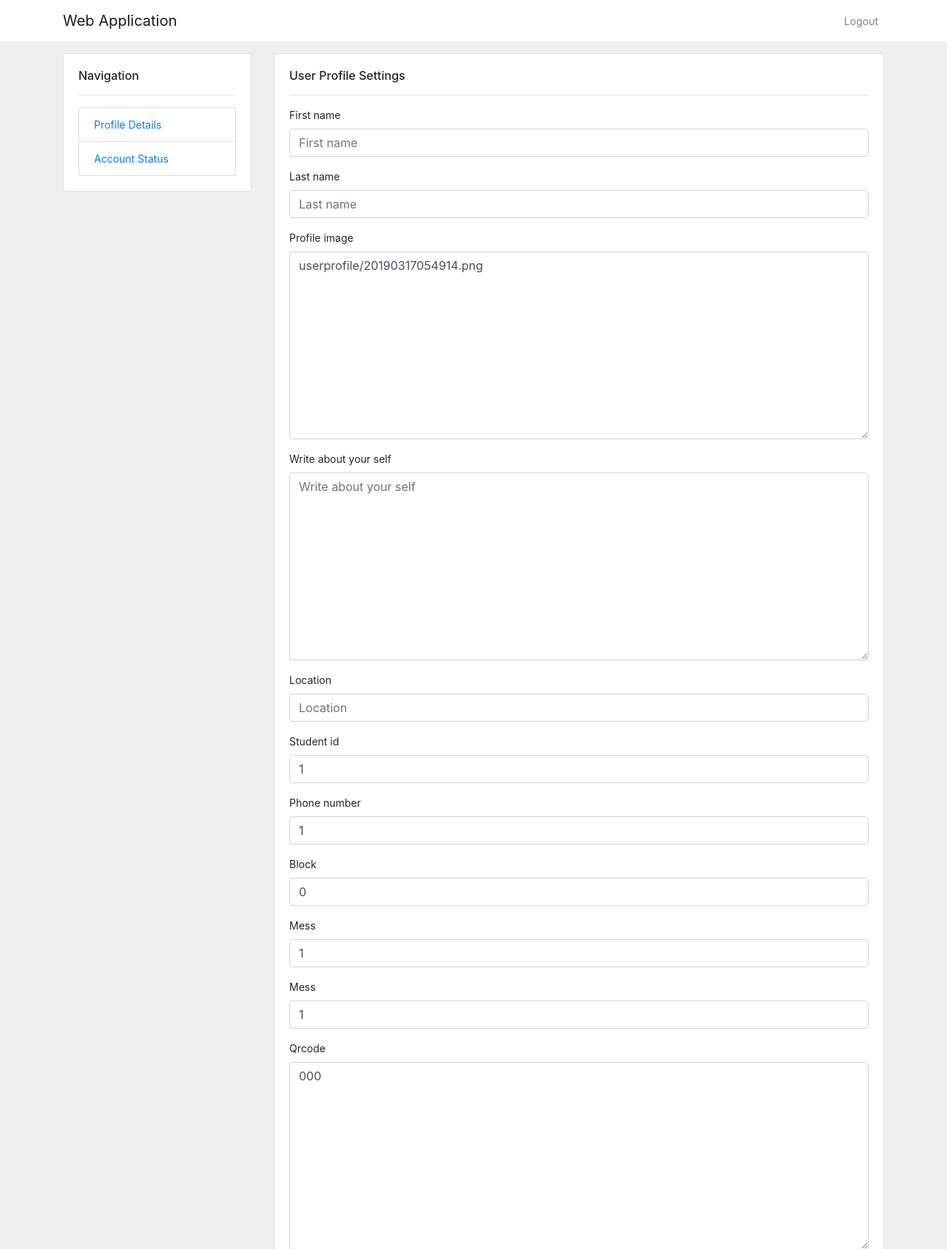
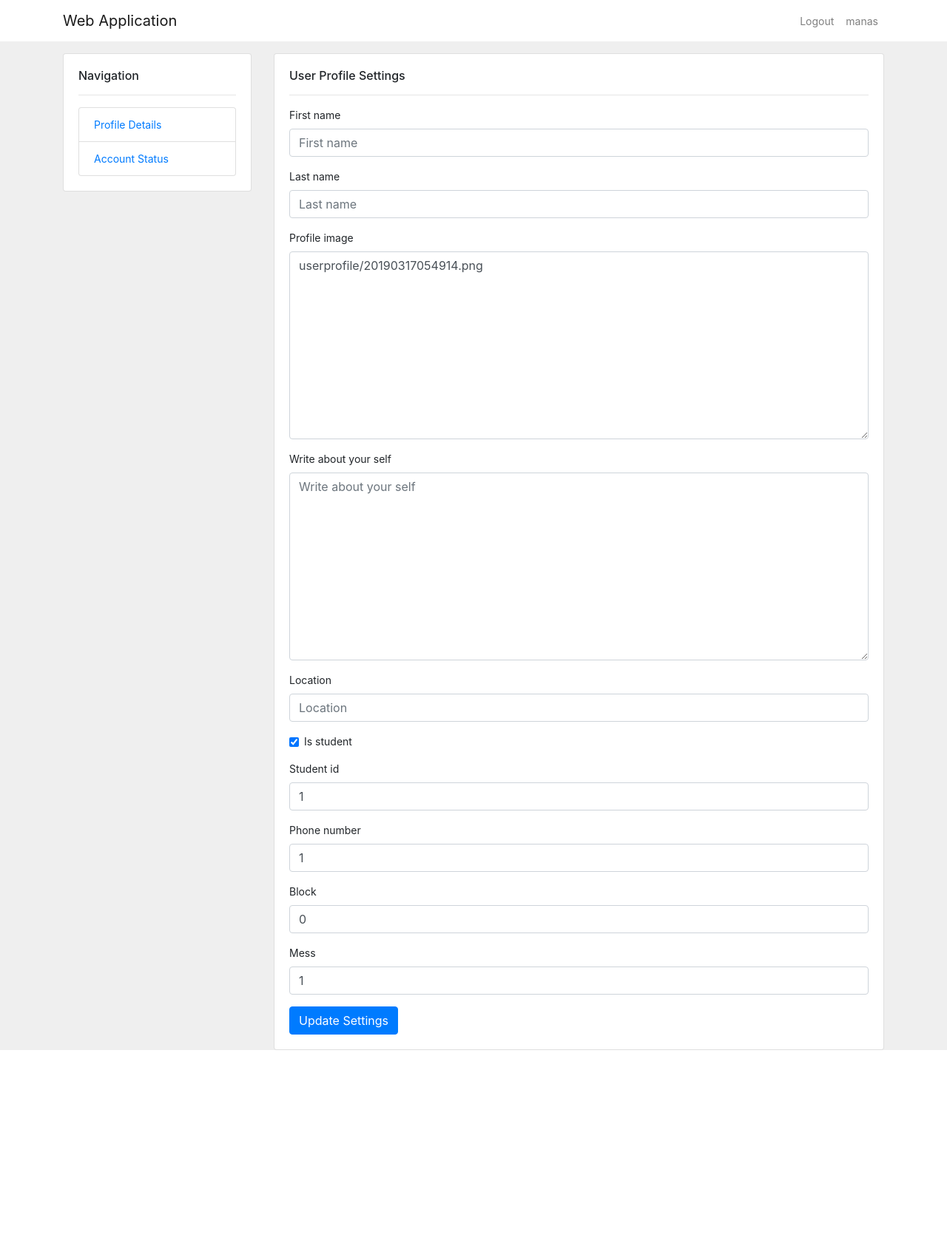
Before and after one commit to Manask322/Mess_Refund_System, a Django app: page /accounts/profile/ in a window 1280 px wide. Shown: the top 1689 px of the page at 74% size. After the commit the page ends 1420 px from the top, so only its background shows below. Run offline with Django 3.2, Linux system fonts and the light colour scheme; a user stored in the database is signed in; data comes from the database, SQL or seed files in the repository; tables that the repository leaves empty hold one stand-in row (values such as "Sample post"); parts of the project's set-up code (start-up, migrations or seed data) failed here and were passed over; some libraries are stand-ins or nearby versions.

Commit message:
Added Models

```diff
--- a/webapp/example_webapp/urls.py
+++ b/webapp/example_webapp/urls.py
@@ -17,12 +17,14 @@ from django.conf.urls import url, include
 from django.contrib import admin
 from django.conf.urls.static import static
 from django.conf import settings
+from user_profile import views
+from django.urls import path
 
 urlpatterns = [
-    url(r'^admin/', admin.site.urls),
-    url(r'^', include('user_registration_bs4.urls')),
-    url(r'^', include('user_profile.urls')),
-    url(r'^', include('webpages.urls')),
+    path('admin/', admin.site.urls),
+    path('', include('user_profile.urls')),
+    path('', include('user_registration_bs4.urls')),
+    path('', include('webpages.urls')),
 ]
 
 if settings.DEBUG:
--- a/webapp/user_profile/forms.py
+++ b/webapp/user_profile/forms.py
@@ -8,7 +8,7 @@ User = get_user_model()
 class UserProfileModelForm(forms.ModelForm):
     class Meta:
         model = UserProfile
-        fields = ('image', 'bio', 'location')
+        fields = ('image', 'bio', 'location','is_student')
 
 
 class UserDetailModelForm(forms.ModelForm):
@@ -16,7 +16,7 @@ class UserDetailModelForm(forms.ModelForm):
 
     class Meta:
         model = User
-        fields = ('first_name', 'last_name',)
+        fields = ('first_name', 'last_name')
 
 class StudentForm(forms.ModelForm):
     class Meta:
--- a/webapp/user_profile/models.py
+++ b/webapp/user_profile/models.py
@@ -44,6 +44,7 @@ class UserProfile(models.Model):
     bio = models.TextField(max_length=500, blank=True, null=True, default=None, verbose_name="Write about your self")
     location = models.CharField(max_length=30, blank=True, null=True, default=None)
     birth_date = models.DateField(null=True, blank=True)
+    is_student = models.BooleanField(default=True)
 
     def generate_img(self):
         f = BytesIO()
@@ -75,8 +76,8 @@ class Messmanager(models.Model):
     qrcode=models.TextField(max_length=500)
     is_active=models.BooleanField(default=True)
 
-    def __str__(self):              # __unicode__ on Python 2
-        return self.mess
+    # def __str__(self):              # __unicode__ on Python 2
+    #     return self.mess
 
 @receiver(post_save, sender=User)
 def create_user_profile(sender, instance, created, **kwargs):
--- a/webapp/user_profile/templates/user_profile/profile.html
+++ b/webapp/user_profile/templates/user_profile/profile.html
@@ -23,8 +23,11 @@
                         {% csrf_token %}
                         {% bootstrap_form user_detail_form %}
                         {% bootstrap_form user_profile_form %}
-                        {% bootstrap_form student_form %}
-                        {% bootstrap_form messmanager_form %}
+                        {% if is_student %}
+                            {% bootstrap_form student_form %}
+                        {% else  %}
+                            {% bootstrap_form messmanager_form %}
+                        {% endif %}
                         {% if redirect_field_value %}
                         <input type="hidden" name="{{ redirect_field_name }}" value="{{ redirect_field_value }}"/>
                         {% endif %}
--- a/webapp/user_profile/urls.py
+++ b/webapp/user_profile/urls.py
@@ -1,7 +1,10 @@
 from django.conf.urls import url, include
 from . import views
+from django.urls import path
 
 urlpatterns = [
-    url(r'^accounts/profile/$', views.UserProfileView.as_view(), name="profile"),
-    url(r'^accounts/status/$', views.UserStatusView.as_view(), name="status"),
+    path('scan_result',views.profile_view,name="scan_result"),
+    path('dashboard',views.dashboard,name="dashboard"),
+    path('accounts/profile/', views.UserProfileView.as_view(), name="profile"),
+    path('accounts/status/', views.UserStatusView.as_view(), name="status"),
 ]
--- a/webapp/user_profile/views.py
+++ b/webapp/user_profile/views.py
@@ -4,7 +4,9 @@ from django.contrib.auth.mixins import LoginRequiredMixin
 from django.views.generic.edit import FormView
 from django.shortcuts import redirect, reverse
 from user_profile.forms import UserProfileModelForm, UserDetailModelForm, StudentForm, MessmanagerForm
+from django.contrib.auth.models import User
 
+from user_profile.models import Student, Messmanager
 
 # Create your views here.
 
@@ -16,16 +18,30 @@ class UserProfileView(TemplateView, LoginRequiredMixin):
         context = super(UserProfileView, self).get_context_data(**kwargs)
         context['user_profile_form'] = user_profile_form = UserProfileModelForm(request.POST, request.FILES,
                                                                                 instance=request.user.user_profile)
+        print(request.POST)
         context['user_detail_form'] = user_detail_form = UserDetailModelForm(request.POST,
                                                                              instance=request.user)
-        context['student_form'] = student_form = StudentForm(request.POST,instance=request.user.Student)
-        context['messmanager_form'] = messmanager_form = MessmanagerForm(request.POST,instance=request.user.Messmanager)
-        if user_profile_form.is_valid() and user_detail_form.is_valid() and student_form.is_valid() and messmanager_form.is_valid():
+        if 'is_student' in request.POST:
+            context['student_form'] = student_form = StudentForm(request.POST,instance=request.user.Student)
+            context['messmanager_form'] = True
+        else:
+            context['student_form'] = True
+            context['messmanager_form'] = messmanager_form = MessmanagerForm(request.POST,instance=request.user.Messmanager)
+        if user_profile_form.is_valid() and user_detail_form.is_valid():
+            if request.user.user_profile.is_student :
+                if student_form.is_valid():
+                    student_form.save()
+                else:
+                    print(student_form.errors, "Error in Student form ")
+            else:
+                if messmanager_form.is_valid():
+                    messmanager_form.save()
+                else:
+                    print(messmanager_form.errors, "Error in Mess Manager Form")
             user_profile_form.save()
             user_detail_form.save()
-            student_form.save()
-            messmanager_form.save()
-            return redirect(reverse('profile'))
+            print(request.POST)
+            return redirect(reverse('homepage'))
         else:
             print(user_profile_form.errors, "++++++")
 
@@ -35,10 +51,33 @@ class UserProfileView(TemplateView, LoginRequiredMixin):
         context = super(UserProfileView, self).get_context_data(**kwargs)
         context['user_profile_form'] = UserProfileModelForm(instance=request.user.user_profile)
         context['user_detail_form'] = UserDetailModelForm(instance=request.user)
-        context['student_form'] = StudentForm(instance=request.user.Student)
-        context['messmanager_form'] = MessmanagerForm(instance=request.user.Messmanager)
+        current_user = User.objects.get(id = request.user.id)
+        is_student = current_user.user_profile.is_student
+        context['is_student'] = is_student
+        if is_student:
+            context['student_form'] = StudentForm(instance=request.user.Student)
+        else:
+            context['messmanager_form'] = MessmanagerForm(instance=request.user.Messmanager)
         return render(request, self.template_name, context=context)
 
 
 class UserStatusView(TemplateView, LoginRequiredMixin):
     template_name = "user_profile/status.html"
+
+def dashboard(request):
+    current_user = User.objects.get(id = request.user.id)
+    is_student = current_user.user_profile.is_student
+    if is_student:
+        user = current_user.Student
+    else:
+        user = current_user.Messmanager
+    return render(request,"user_profile/dashboard.html",{'user':user, 'current_user':current_user})
+
+def profile_view(request):
+    current_user = User.objects.get(id = request.user.id)
+    is_student = current_user.user_profile.is_student
+    if is_student:
+        user = current_user.Student
+    else:
+        user = current_user.Messmanager
+    return render(request,"user_profile/result.html",{'user':user, 'current_user':current_user})
--- a/webapp/user_registration_bs4/templates/header.html
+++ b/webapp/user_registration_bs4/templates/header.html
@@ -30,6 +30,9 @@
                     <a class="nav-link " href="/accounts/signup/">Signup</a>
                 </li>
                 {% endif %}
+                <li>
+                    <a class="nav-link " href="/scan_result">manas</a>
+                </li>
 
             </ul>
         </div>
--- a/webapp/user_registration_bs4/urls.py
+++ b/webapp/user_registration_bs4/urls.py
@@ -1,5 +1,6 @@
 from django.conf.urls import url, include
+from django.urls import path
 
 urlpatterns = [
-    url(r'^accounts/', include('allauth.urls')),
+    path('accounts/', include('allauth.urls')),
 ]
--- a/webapp/webpages/urls.py
+++ b/webapp/webpages/urls.py
@@ -1,7 +1,8 @@
 from django.conf.urls import url, include
 from . import views
+from django.urls import path
 
 urlpatterns = [
-    url(r'^$', views.HomePageView.as_view(), name="homepage"),
-    url(r'^terms$', views.TermsView.as_view(), name="terms"),
+    path('', views.HomePageView.as_view(), name="homepage"),
+    path('terms', views.TermsView.as_view(), name="terms"),
 ]
```
Also changed, not shown: webapp/user_profile/templates/user_profile/dashboard.html (added, +11 -0 lines), webapp/user_profile/templates/user_profile/result.html (added, +11 -0 lines), webapp/user_profile/migrations/0003_userprofile_is_student.py (added).
